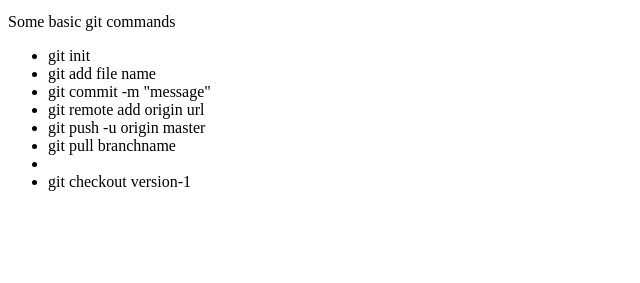
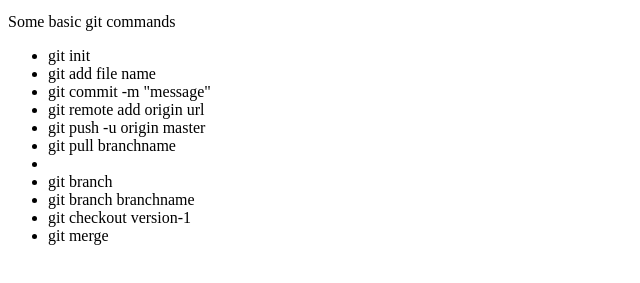
Before and after one commit to CAkoaramama/git-lesson-motomi, a plain HTML site: page index.html in a window 1280 px wide. Shown: the part 159-442 px from the top of the page, without its empty margins (0-640 px from the left). Drawn offline with Linux system fonts and the light colour scheme.

Commit message:
some git comand has been added

```diff
--- a/index.html
+++ b/index.html
@@ -20,7 +20,10 @@
         <li>git remote add origin url</li>
         <li>git push -u origin master</li>
         <li>git pull branchname<li>
+        <li>git branch</li>
+        <li>git branch branchname</li>
         <li>git checkout version-1</li>
+        <li>git merge</li>
 
     </ul>
 
```
